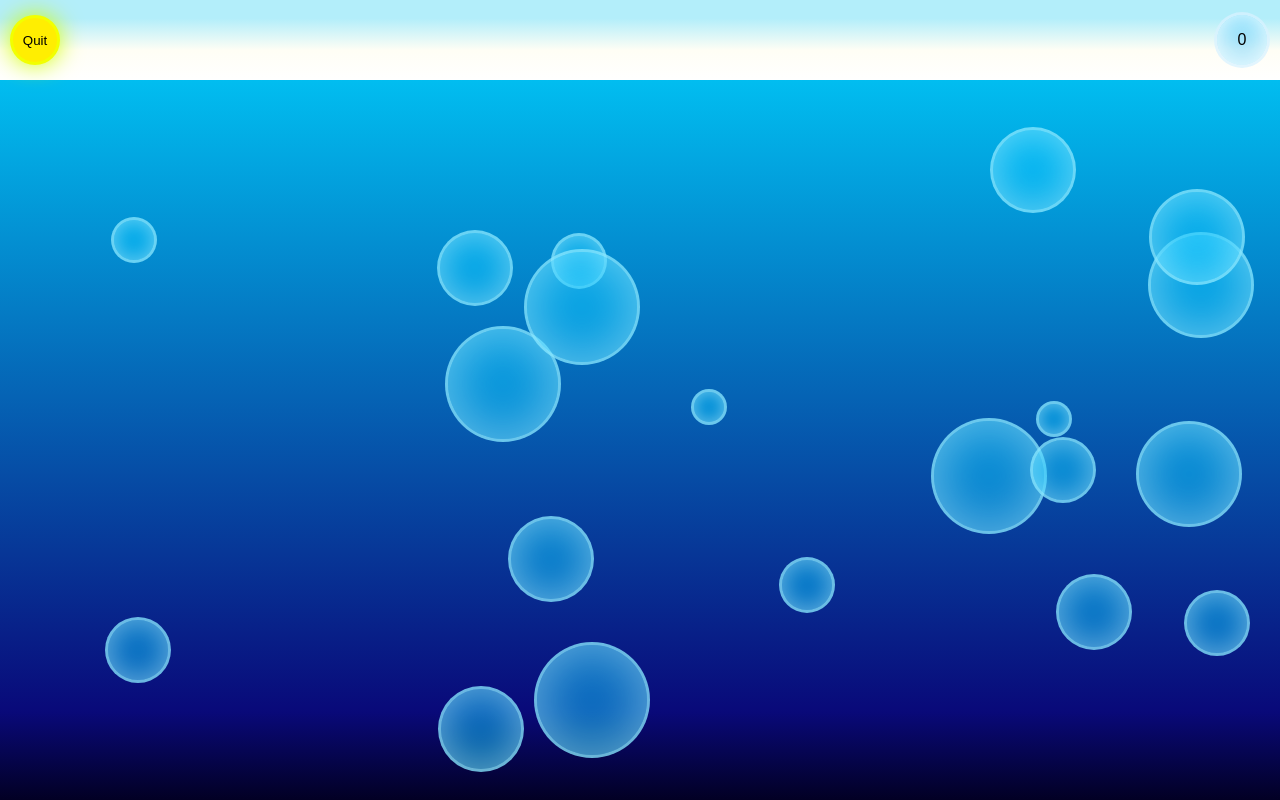
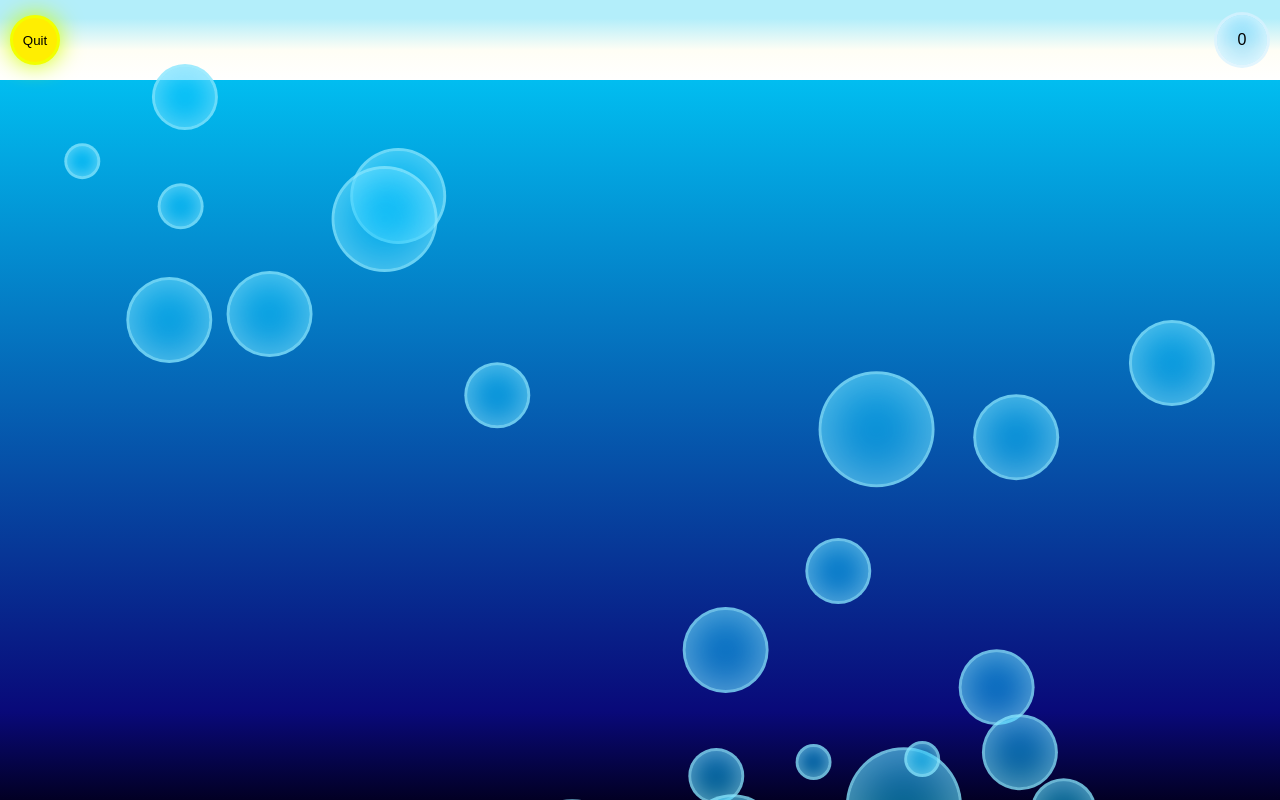
Before and after one commit to theMsH/bubblepopper, a React (Vite) app: page /game in a window 1280 px wide. Shown: the top 800 px of the page. Built offline with nearby package versions, Linux system fonts and the light colour scheme.

Commit message:
Make balls raise up and pop if they raise too high. Trying out score management with gamecontext

```diff
--- a/src/components/Ball.tsx
+++ b/src/components/Ball.tsx
@@ -1,24 +1,55 @@
 import { useState, CSSProperties } from "react"
 import { PopAnimation } from "./animations"
+import { useGameContext } from "./context"
 
 
 interface BallProps {
     maxCount: number
     x: number
     y: number
+    speedX: number
+    speedY: number
 }
 
-export function Ball({ maxCount, x, y }: BallProps) {
+export function Ball({ maxCount, x, y, speedX, speedY }: BallProps) {
 
-    // Create reacthook for clicking the ball
+    // Get gamecontext to keep track of score
+    const game = useGameContext()
+
+    // To make game more interesting
+    // raise bubble slowly and make it wiggle around a bit
+    const [yState, setY] = useState(y)
+    const [xState, setX] = useState(x)
+    const [direction, setDirection] = useState(-1)
+
+    function handleBubble() {
+        setY(yState-speedY)
+        setX(xState+speedX*direction)
+    }
+    setTimeout(handleBubble, 32)
+
+    function changeDirection() {
+        if (direction < 0) {
+            setDirection(1)
+        }
+        else setDirection(-1)
+    }
+    setTimeout(changeDirection, 3000)
+
+
+    // Create hook for clicking the ball
     const [clicked, setClicked] = useState(0)
 
     // Init defaultsize based on randomly generated maxCount
     const defaultSize = (9-maxCount)*10 + 40
-    // Adjust ballsize depending on registered clicks. This will create feeling when the ball is about to pop
+
+    // Adjust ballsize depending on registered clicks.
+    // This will create feeling when the ball is about to pop
     const ballSize = defaultSize + clicked*10
-    // Ball's status reacthook
+
+    // Ball's alivestatus
     const [removed, setRemoved] = useState(false)
+
     // Popanimations duration in millis
     const animDuration = 200
 
@@ -35,7 +66,7 @@ export function Ball({ maxCount, x, y }: BallProps) {
         userSelect: "none",
         cursor: "pointer",
         // Adjust position accordingly it's dynamic size
-        transform: `translate(${x-ballSize/2}px,${y-ballSize/2}px)`,
+        transform: `translate(${xState-ballSize/2}px,${yState-ballSize/2}px)`,
         animationName: "popAnim",
         animationIterationCount: "1",
         animationDuration: animDuration + "ms",
@@ -47,23 +78,34 @@ export function Ball({ maxCount, x, y }: BallProps) {
         color: "#00000000"
     }
 
-    if (clicked >= maxCount) {
+    // Remove ball by returning nothing
+    if (removed || yState < 0) {
+        return <></>
+    }
+
+    if (clicked == maxCount) {
         // Start ball's pop animation when maxCount reached to give user satisfying pop effect
         style.animationPlayState = "running"
         style.color = "#00000050"
 
         // Set timer to remove component right after animation is played
         setTimeout(() => setRemoved(true), animDuration)
+
+        // Give point
+        game.score = game.score + 1
+        // Log score for now (strictmode causes dublicate score)
+        console.log(game.score)
+
+        return <>
+            <PopAnimation />
+            <div style={style}>POP
+            </div>
+        </>
+    }
+    else {
+        return <>
+        <div style={style} onClick={() => setClicked(clicked + 1)}>POP</div>
+    </>
     }
 
-    // Remove ball by returning nothing
-    if (removed) {
-        return <></>
-    }
-
-    return <>
-        <PopAnimation />
-        <div style={style} onClick={() => setClicked(clicked + 1)}>POP
-        </div>
-    </>
 }
--- a/src/pages/Game.tsx
+++ b/src/pages/Game.tsx
@@ -5,6 +5,7 @@ import { randomInteger } from "../util/randomInteger"
 
 
 export function Game() {
+
     // MaxBallsize is basically 130px. This formula is used when calculating bigger size in Ball component
     const maxBallSize = (9-0)*10+40
     const maxClicks = 10
@@ -12,7 +13,10 @@ export function Game() {
     // Get navigationbar height from theme
     const navHeight = theme.navigationHeight.split('px')[0] as unknown as number
 
-    const allBalls = Array(20).fill(null).map((_, i) => {
+    // Value determines how deep the ball will spawn at minimum
+    const startingDepth = 200
+
+    const allBalls = Array(25).fill(null).map((_, i) => {
         return <Ball
             key={i}
             maxCount={randomInteger(1, maxClicks)}
@@ -20,21 +24,21 @@ export function Game() {
             // Reduce window to fit ball in it's largest size
             x={randomInteger(maxBallSize/2, window.innerWidth-maxBallSize/2)}
             // Reduce window to fit topAppBar
-            y={randomInteger(maxBallSize/2, window.innerHeight-maxBallSize/2 - navHeight)}>
-        </Ball>
+            y={randomInteger(maxBallSize/2 + startingDepth, window.innerHeight-maxBallSize/2 - navHeight + startingDepth*2)}
+            speedX={randomInteger(0,5)*0.03}
+            speedY={randomInteger(3,5)*0.3}
+            >
+            </Ball>
     })
 
-    return (
-        <>
+    return <>
             <Layout>
                 <Navigation>
                     <HomeButton>Quit</HomeButton>
                     <Points>0</Points>
                 </Navigation>
-
                 {allBalls}
-
+                {}
             </Layout>
         </>
-    )
 }
```
Also changed, not shown: src/App.tsx (line endings or trailing spaces).
